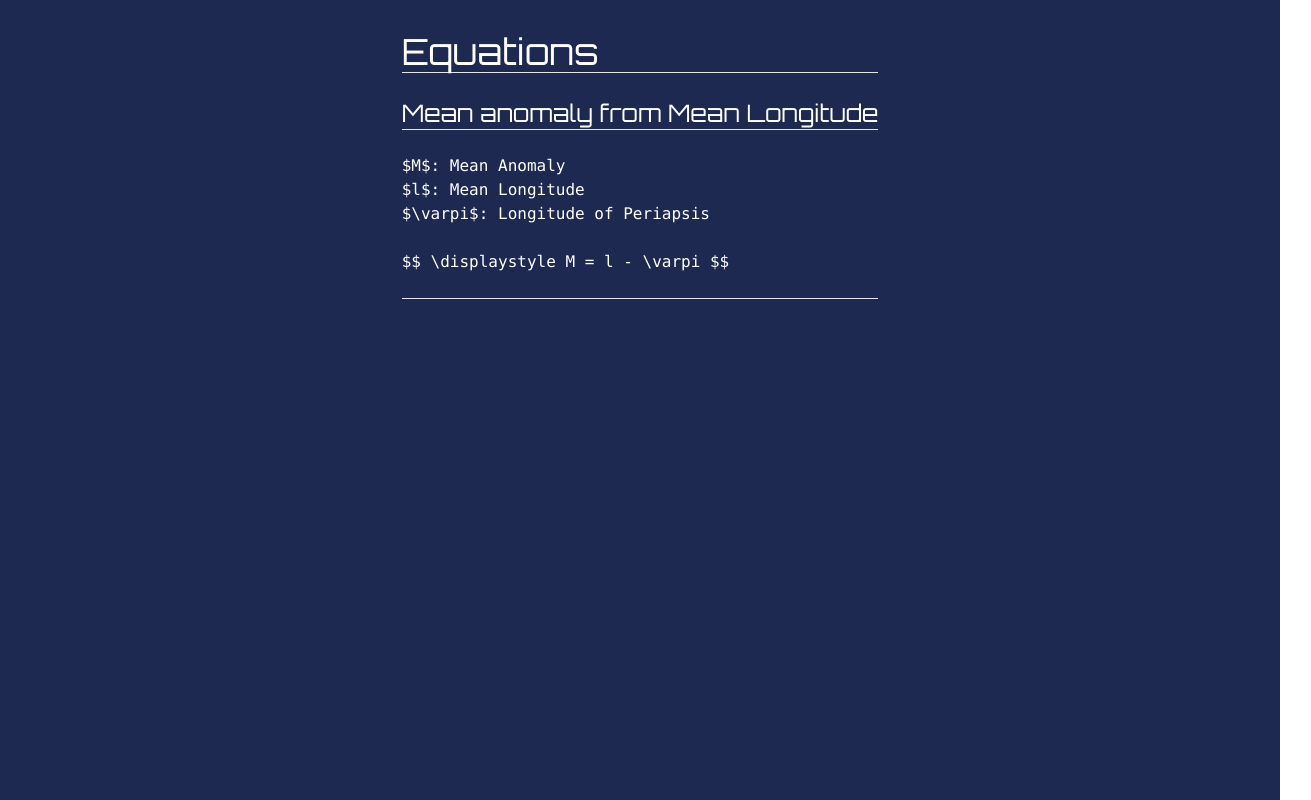
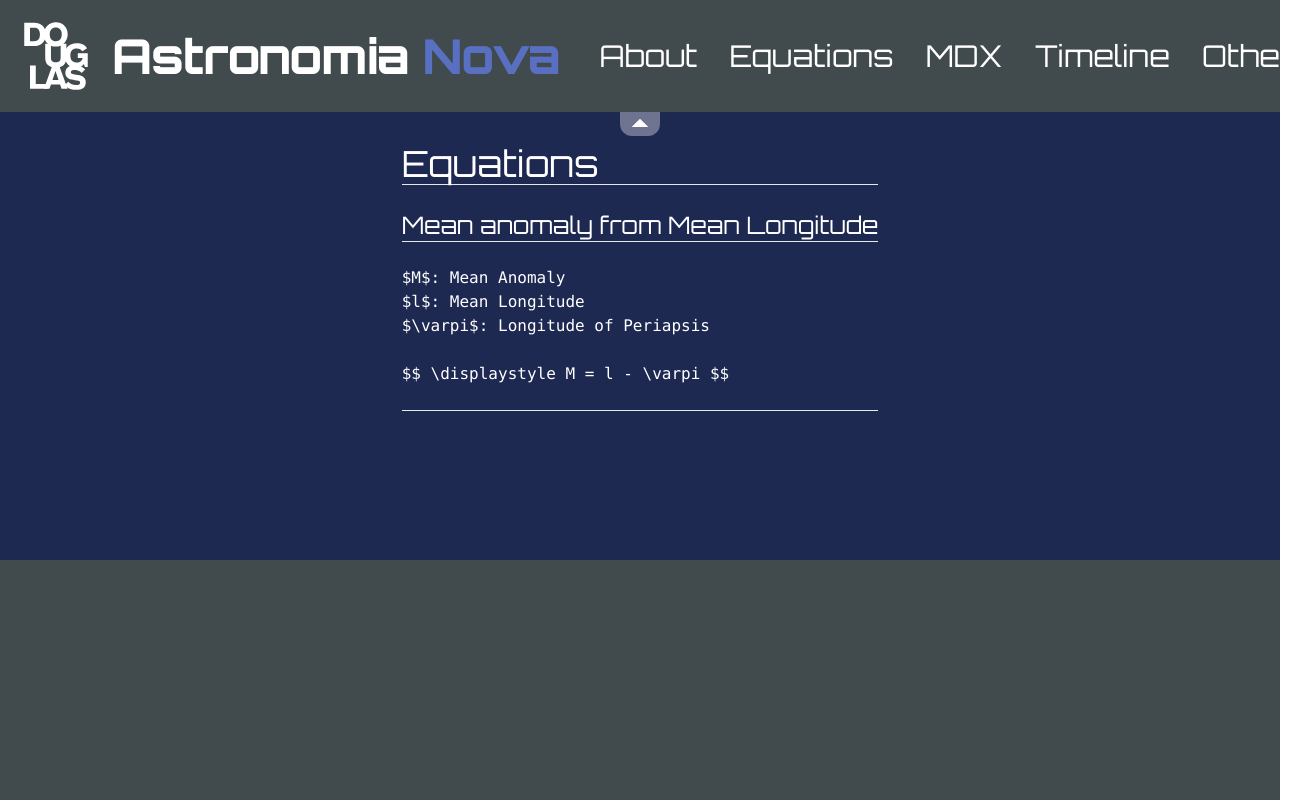
Before and after one commit to nagillimnayr/astronomia-nova, a Next.js app: page /equations in a window 1280 px wide. Shown: the whole page, 1311 px wide, since content can reach past the window. Built offline with nearby package versions, Linux system fonts and the light colour scheme; a web font is replaced by a local one.

Commit message:
feat: re-enable NavBar and Footer

```diff
--- a/src/pages/_app.tsx
+++ b/src/pages/_app.tsx
@@ -29,9 +29,9 @@ const MyApp: AppType = ({ Component, pageProps }) => {
       <div
         className={`${roboto.variable} ${orbitron.variable} ${atomicAge.variable} min-w-screen relative m-0 flex h-fit min-h-screen w-screen flex-col items-center justify-start bg-primary p-0 font-sans text-white`}
       >
-        {/* <NavBar /> */}
+        <NavBar />
         <Component {...pageProps} />
-        {/* <Footer /> */}
+        <Footer />
       </div>
     </MDXProvider>
   );
```
